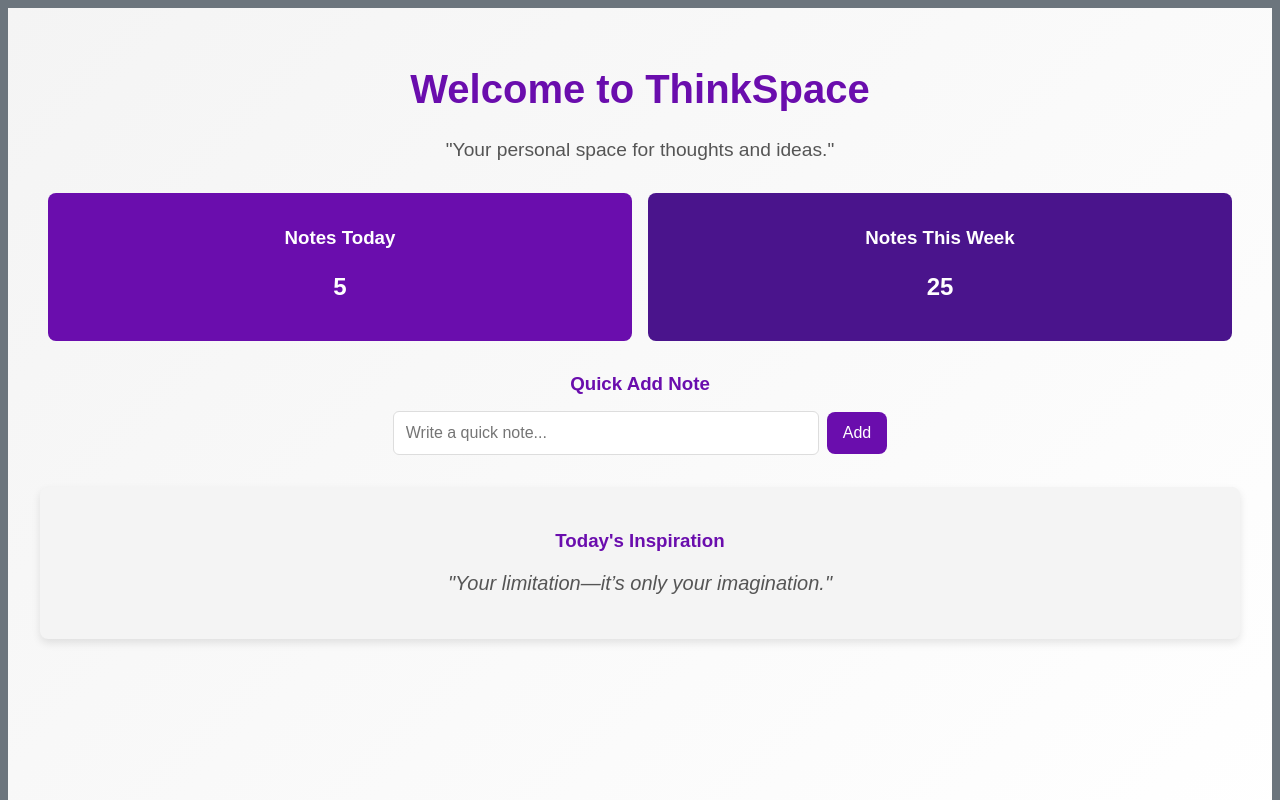
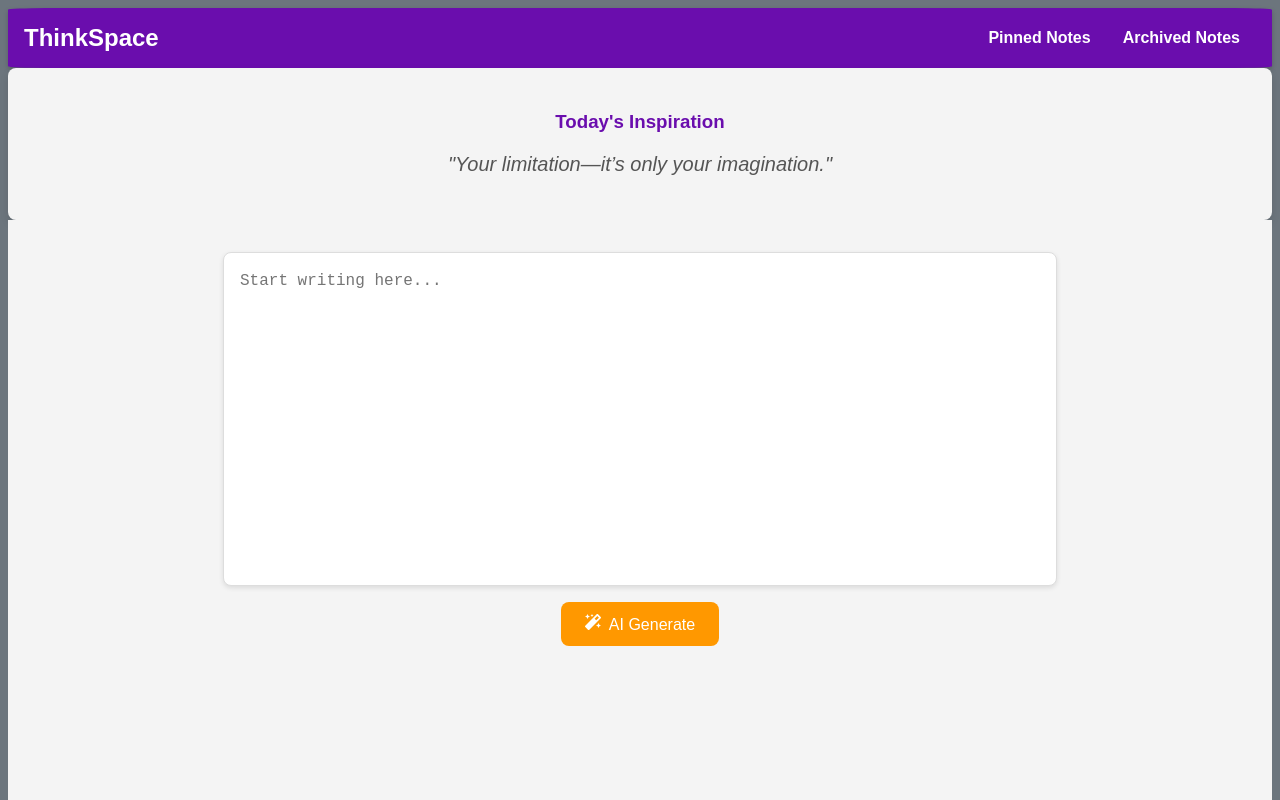
Before and after one commit to Vaibhavii3/thinkspace, a React (Create React App) app: page /dashboard in a window 1280 px wide. Shown: the top 800 px of the page. Built offline with nearby package versions, Linux system fonts and the light colour scheme.

Commit message:
updated dashboard

```diff
--- a/src/App.js
+++ b/src/App.js
@@ -9,6 +9,9 @@ import HomePage from './components/HomePage';
 import LoginPage from './components/LoginPage';
 import SignUpPage from './components/SignUpPage';
 import Dashboard from './components/Dashboard';
+import NoteManagement from './components/NoteManagement';
+import ArchiveFeature from './components/ArchiveFeature';
+import TaggingSystem from './components/TaggingSystem';
 
 function App() {
 
@@ -48,6 +51,9 @@ function App() {
           <Route path="/login" element={<LoginPage />} />
           <Route path="/signup" element={<SignUpPage />} />
           <Route path="/dashboard" element={<Dashboard />} />
+          <Route path="/notemanagement" element={<NoteManagement />} />
+          <Route path="/archivefeature" element={<ArchiveFeature />} />
+          <Route path="/taggingsystem" element={<TaggingSystem />} />
 
         </Routes>
       </Router>
--- /dev/null
+++ b/src/components/ArchiveFeature.js
@@ -0,0 +1,52 @@
+import React, { useState } from "react";
+
+const NoteCard = ({ note, onArchive }) => {
+    return (
+      <div style={{ border: "1px solid #ddd", padding: "1rem", marginBottom: "1rem" }}>
+        <h3>{note.title}</h3>
+        <p>{note.content}</p>
+        <button
+          onClick={() => onArchive(note.id)}
+          style={{
+            background: "#ff4d4f",
+            color: "#fff",
+            border: "none",
+            padding: "0.5rem",
+            cursor: "pointer",
+          }}
+        >
+          Archive
+        </button>
+      </div>
+    );
+  };
+
+  const ArchiveFeature = () => {
+    const [notes, setNotes] = useState([
+      { id: 1, title: "Note 1", content: "This is note 1", isArchived: false },
+      { id: 2, title: "Note 2", content: "This is note 2", isArchived: false },
+    ]);
+
+    const handleArchive = (id) => {
+      const updatedNotes = notes.map((note) =>
+        note.id === id ? { ...note, isArchived: true } : note
+      );
+      setNotes(updatedNotes);
+    };
+
+    return (
+      <div>
+        <h2>Active Notes</h2>
+        {notes.filter((note) => !note.isArchived).map((note) => (
+          <NoteCard key={note.id} note={note} onArchive={handleArchive} />
+        ))}
+
+        <h2>Archived Notes</h2>
+        {notes.filter((note) => note.isArchived).map((note) => (
+          <NoteCard key={note.id} note={note} />
+        ))}
+      </div>
+    );
+  };
+
+  export default ArchiveFeature;
--- a/src/components/Dashboard.js
+++ b/src/components/Dashboard.js
@@ -1,11 +1,22 @@
 import React, { useState, useEffect } from "react";
-import { motion } from "framer-motion";
+import { Link } from "react-router-dom";
+import { FaSave, FaMagic } from "react-icons/fa";
 
 const Dashboard = () => {
-  const [notesToday, setNotesToday] = useState(0);
-  const [notesThisWeek, setNotesThisWeek] = useState(0);
-  const [quickNote, setQuickNote] = useState("");
+  const [text, setText] = useState("");
+  const [showSaveButton, setShowSaveButton] = useState(false);
   const [quote, setQuote] = useState("");
+
+  const handleChange = (e) => {
+    setText(e.target.value);
+    if (!showSaveButton && e.target.value.trim() !== "") {
+      setShowSaveButton(true);
+    }
+    if (e.target.value.trim() === "") {
+      setShowSaveButton(false);
+    }
+  };
+
 
   const quotes = [
     "The best way to predict the future is to create it.",
@@ -14,131 +25,72 @@ const Dashboard = () => {
     "Your limitation—it’s only your imagination.",
   ];
 
-  // Simulate fetching stats
+    // Randomize quote
     useEffect(() => {
-    // Replace these with actual API calls
-    setNotesToday(5); // Example: 5 notes created today
-    setNotesThisWeek(25); // Example: 25 notes created this week
-
-    // Randomize quote
     const randomIndex = Math.floor(Math.random() * quotes.length);
     setQuote(quotes[randomIndex]);
     }, []);
 
-  // Handle Quick Add Note
-  const handleQuickAdd = () => {
-    if (quickNote.trim()) {
-      // Replace this with an API call to save the note
-      alert(`Quick Note Added: "${quickNote}"`);
-      setQuickNote(""); // Clear the input field
-    }
+  const handleSave = () => {
+    // Save functionality placeholder
+    alert("Text saved!");
+    setShowSaveButton(false);
   };
 
   return (
-    <div
+    <div style={{ fontFamily: "Arial, sans-serif" }}>
+      {/* Navigation Bar */}
+      <nav
         style={{
-        padding: "2rem",
-        background: "linear-gradient(135deg, #f4f4f4, #ffffff)",
-        fontFamily: "Arial, sans-serif",
-        minHeight: "100vh",
+          display: "flex",
+          justifyContent: "space-between",
+          alignItems: "center",
+          padding: "1rem",
+          background: "#6a0dad",
+          color: "#fff",
+          border: "2em",
+          borderRadius: "3%",
+          boxShadow: "0 2px 5px rgba(0,0,0,0.2)",
         }}
       >
-      {/* Welcome Section */}
-      <header style={{ textAlign: "center", marginBottom: "2rem" }}>
-        <h1 style={{ fontSize: "2.5rem", color: "#6a0dad" }}>Welcome to ThinkSpace</h1>
-        <p style={{ fontSize: "1.2rem", color: "#555" }}>
-          "Your personal space for thoughts and ideas."
-        </p>
-      </header>
-
-      {/* Stats Section */}
-      <div
+        <h1 style={{ margin: 0 }}>ThinkSpace</h1>
+        <div>
+          {/* <Link
+            to="/dashboard"
             style={{
-          display: "flex",
-          justifyContent: "space-around",
-          marginBottom: "2rem",
+              color: "#fff",
+              margin: "0 1rem",
+              textDecoration: "none",
+              fontWeight: "bold",
             }}
           >
-        <motion.div
-          whileHover={{ scale: 1.05 }}
+            Dashboard
+          </Link> */}
+          <Link
+            to="/pinned"
             style={{
-            background: "#6a0dad",
               color: "#fff",
-            padding: "1rem 2rem",
-            borderRadius: "8px",
-            textAlign: "center",
-            flex: "1",
-            margin: "0 0.5rem",
+              margin: "0 1rem",
+              textDecoration: "none",
+              fontWeight: "bold",
             }}
           >
-          <h3>Notes Today</h3>
-          <p style={{ fontSize: "1.5rem", fontWeight: "bold" }}>{notesToday}</p>
-        </motion.div>
-        <motion.div
-          whileHover={{ scale: 1.05 }}
+            Pinned Notes
+          </Link>
+          <Link
+            to="/archived"
             style={{
-            background: "#4a148c",
               color: "#fff",
-            padding: "1rem 2rem",
-            borderRadius: "8px",
-            textAlign: "center",
-            flex: "1",
-            margin: "0 0.5rem",
+              margin: "0 1rem",
+              textDecoration: "none",
+              fontWeight: "bold",
             }}
           >
-          <h3>Notes This Week</h3>
-          <p style={{ fontSize: "1.5rem", fontWeight: "bold" }}>{notesThisWeek}</p>
-        </motion.div>
+            Archived Notes
+          </Link>
         </div>
+      </nav>
 
-      {/* Quick Add Section */}
-      <div
-        style={{
-          marginBottom: "2rem",
-          textAlign: "center",
-        }}
-      >
-        <h3 style={{ marginBottom: "1rem", color: "#6a0dad" }}>Quick Add Note</h3>
-        <div
-          style={{
-            display: "flex",
-            justifyContent: "center",
-            alignItems: "center",
-          }}
-        >
-          <input
-            type="text"
-            value={quickNote}
-            onChange={(e) => setQuickNote(e.target.value)}
-            placeholder="Write a quick note..."
-            style={{
-              flex: "1",
-              maxWidth: "400px",
-              padding: "0.75rem",
-              borderRadius: "6px",
-              border: "1px solid #ddd",
-              fontSize: "1rem",
-              marginRight: "0.5rem",
-            }}
-          />
-          <button
-            onClick={handleQuickAdd}
-            style={{
-              padding: "0.75rem 1rem",
-              backgroundColor: "#6a0dad",
-              border: "none",
-              borderRadius: "8px",
-              color: "#fff",
-              fontSize: "1rem",
-              cursor: "pointer",
-            }}
-          >
-            Add
-          </button>
-        </div>
-      </div>
-
-      {/* Inspirational Quote Section */}
       <div
         style={{
           textAlign: "center",
@@ -151,6 +103,80 @@ const Dashboard = () => {
         <h3 style={{ color: "#6a0dad", marginBottom: "1rem" }}>Today's Inspiration</h3>
         <p style={{ fontSize: "1.25rem", fontStyle: "italic", color: "#555" }}>"{quote}"</p>
       </div>
+
+
+      {/* Text Editor */}
+      <div
+        style={{
+          padding: "2rem",
+          minHeight: "calc(100vh - 100px)",
+          display: "flex",
+          flexDirection: "column",
+          justifyContent: "flex-start",
+          alignItems: "center",
+          background: "#f4f4f4",
+        }}
+      >
+        <textarea
+          placeholder="Start writing here..."
+          value={text}
+          onChange={handleChange}
+          style={{
+            width: "100%",
+            maxWidth: "800px",
+            minHeight: "300px",
+            border: "1px solid #ddd",
+            borderRadius: "8px",
+            padding: "1rem",
+            fontSize: "1rem",
+            lineHeight: "1.6",
+            boxShadow: "0 2px 5px rgba(0,0,0,0.1)",
+            outline: "none",
+            resize: "none",
+          }}
+        />
+
+        {/* Save Button */}
+        {showSaveButton && (
+          <button
+            onClick={handleSave}
+            style={{
+              position: "absolute",
+              top: "20px",
+              right: "20px",
+              background: "#6a0dad",
+              color: "#fff",
+              border: "none",
+              padding: "0.5rem 1rem",
+              borderRadius: "5px",
+              cursor: "pointer",
+              boxShadow: "0 2px 5px rgba(0,0,0,0.2)",
+            }}
+          >
+            <FaSave style={{ marginRight: "0.5rem" }} />
+            Save
+          </button>
+        )}
+
+        {/* AI Generation Button */}
+        <button
+          onClick={() => alert("AI Generation Coming Soon!")}
+          style={{
+            marginTop: "1rem",
+            background: "#ff9800",
+            color: "#fff",
+            border: "none",
+            padding: "0.75rem 1.5rem",
+            borderRadius: "8px",
+            fontSize: "1rem",
+            cursor: "pointer",
+            transition: "background 0.3s",
+          }}
+        >
+          <FaMagic style={{ marginRight: "0.5rem" }} />
+          AI Generate
+        </button>
+      </div>
     </div>
   );
 };
--- /dev/null
+++ b/src/components/NoteManagement.js
@@ -0,0 +1,52 @@
+import React, { useState } from "react";
+
+const NoteCard = ({ note, onPin }) => {
+  return (
+    <div style={{ border: "1px solid #ddd", padding: "1rem", marginBottom: "1rem" }}>
+      <h3>{note.title}</h3>
+      <p>{note.content}</p>
+      <button
+        onClick={() => onPin(note.id)}
+        style={{
+          background: note.isPinned ? "#ffd700" : "#ccc",
+          color: "#000",
+          border: "none",
+          padding: "0.5rem",
+          cursor: "pointer",
+        }}
+      >
+        {note.isPinned ? "Unpin" : "Pin"}
+      </button>
+    </div>
+  );
+};
+
+const NoteManagement = () => {
+  const [notes, setNotes] = useState([
+    { id: 1, title: "Note 1", content: "This is note 1", isPinned: false },
+    { id: 2, title: "Note 2", content: "This is note 2", isPinned: false },
+  ]);
+
+  const handlePin = (id) => {
+    const updatedNotes = notes.map((note) =>
+      note.id === id ? { ...note, isPinned: !note.isPinned } : note
+    );
+    setNotes(updatedNotes);
+  };
+
+  return (
+    <div>
+      <h2>Pinned Notes</h2>
+      {notes.filter((note) => note.isPinned).map((note) => (
+        <NoteCard key={note.id} note={note} onPin={handlePin} />
+      ))}
+
+      <h2>Other Notes</h2>
+      {notes.filter((note) => !note.isPinned).map((note) => (
+        <NoteCard key={note.id} note={note} onPin={handlePin} />
+      ))}
+    </div>
+  );
+};
+
+export default NoteManagement;
```
Also changed, not shown: src/components/TaggingSystem.js (added, +45 -0 lines), thinkspace-backend/package.json (added, +19 -0 lines), thinkspace-backend/src/app.js (added, +15 -0 lines), 2 other files (tests, documents, lock files or other folders). Lines whose indentation alone changed are shown as unchanged.
